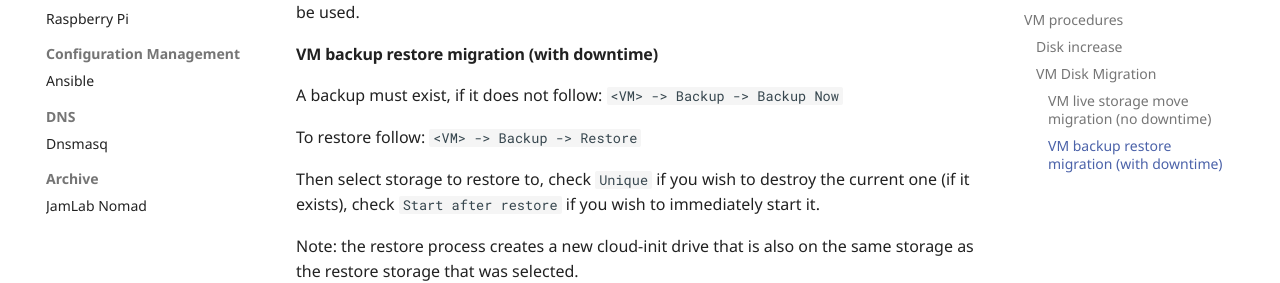
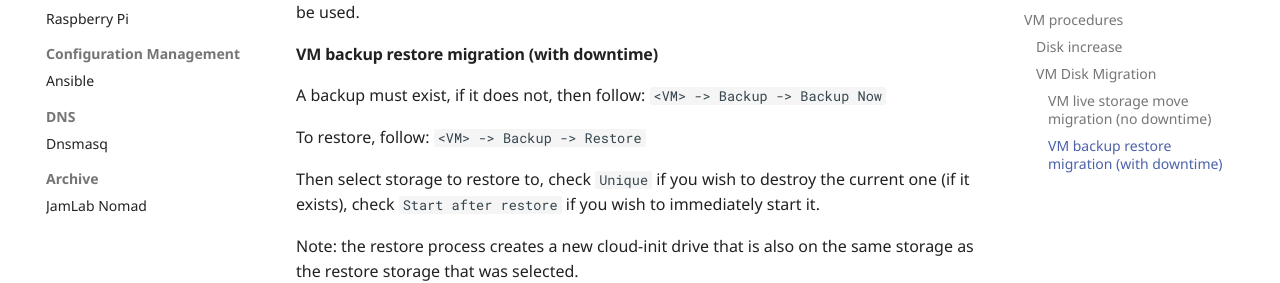
Before and after one commit to JamFox/docs.jamfox.dev, an MkDocs documentation site: the page built from docs/content/homelab/proxmox.md, in a window 1280 px wide and 900 px high, scrolled down 5566 px. Shown: the part 460-743 px from the top of the window. Built offline with MkDocs 1.6.1 and Material for MkDocs 9.7.7, drawn with Linux system fonts in a browser that asks for light colours; comment, search, counter and statistics services are not loaded.

Commit message:
formatting

```diff
--- a/docs/content/homelab/proxmox.md
+++ b/docs/content/homelab/proxmox.md
@@ -197,9 +197,9 @@ Note: cloud-init drive can not be moved similarly, for that the backup restore m
 
 #### VM backup restore migration (with downtime)
 
-A backup must exist, if it does not follow: `<VM> -> Backup -> Backup Now`
+A backup must exist, if it does not, then follow: `<VM> -> Backup -> Backup Now`
 
-To restore follow: `<VM> -> Backup -> Restore`
+To restore, follow: `<VM> -> Backup -> Restore`
 
 Then select storage to restore to, check `Unique` if you wish to destroy the current one (if it exists), check `Start after restore` if you wish to immediately start it.
 
```
Also changed, not shown: docs/content/food/snacks.md (+1 -1 lines), docs/content/homelab/rpi.md (+1 -1 lines).
